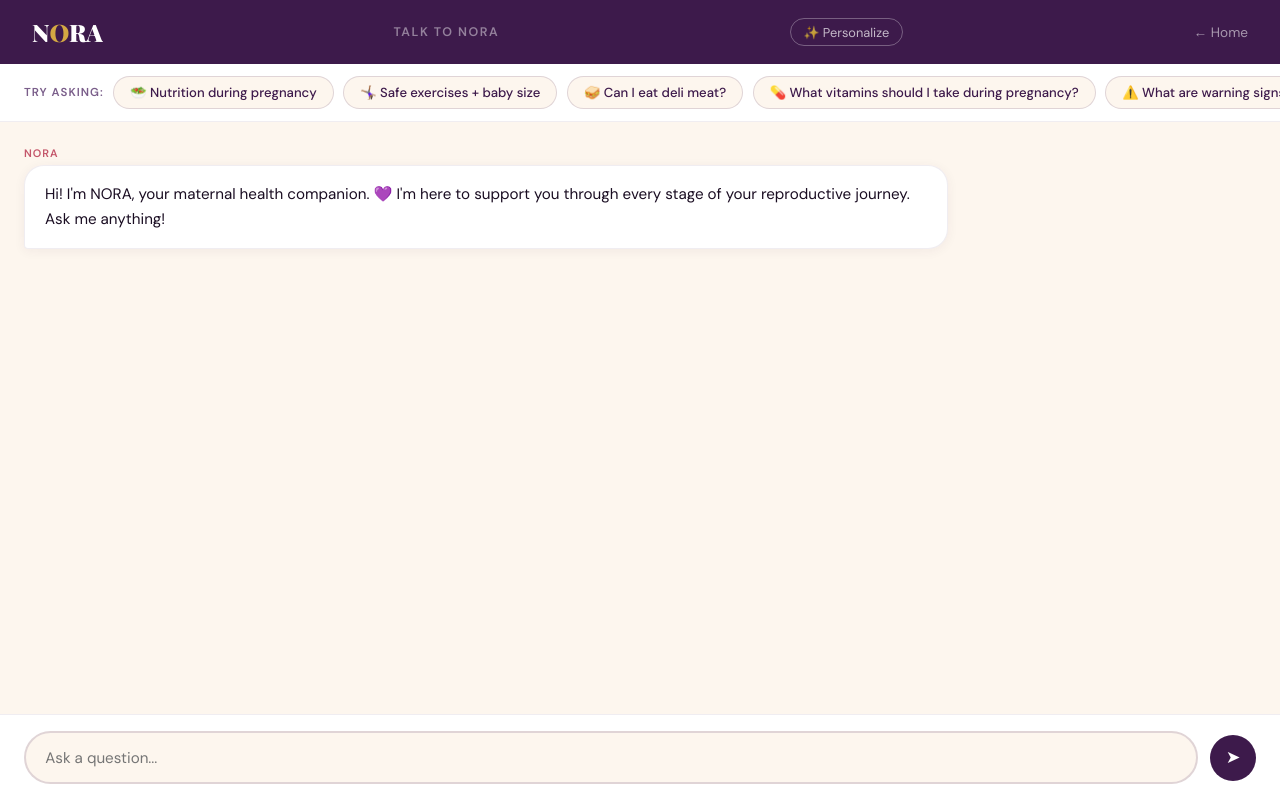
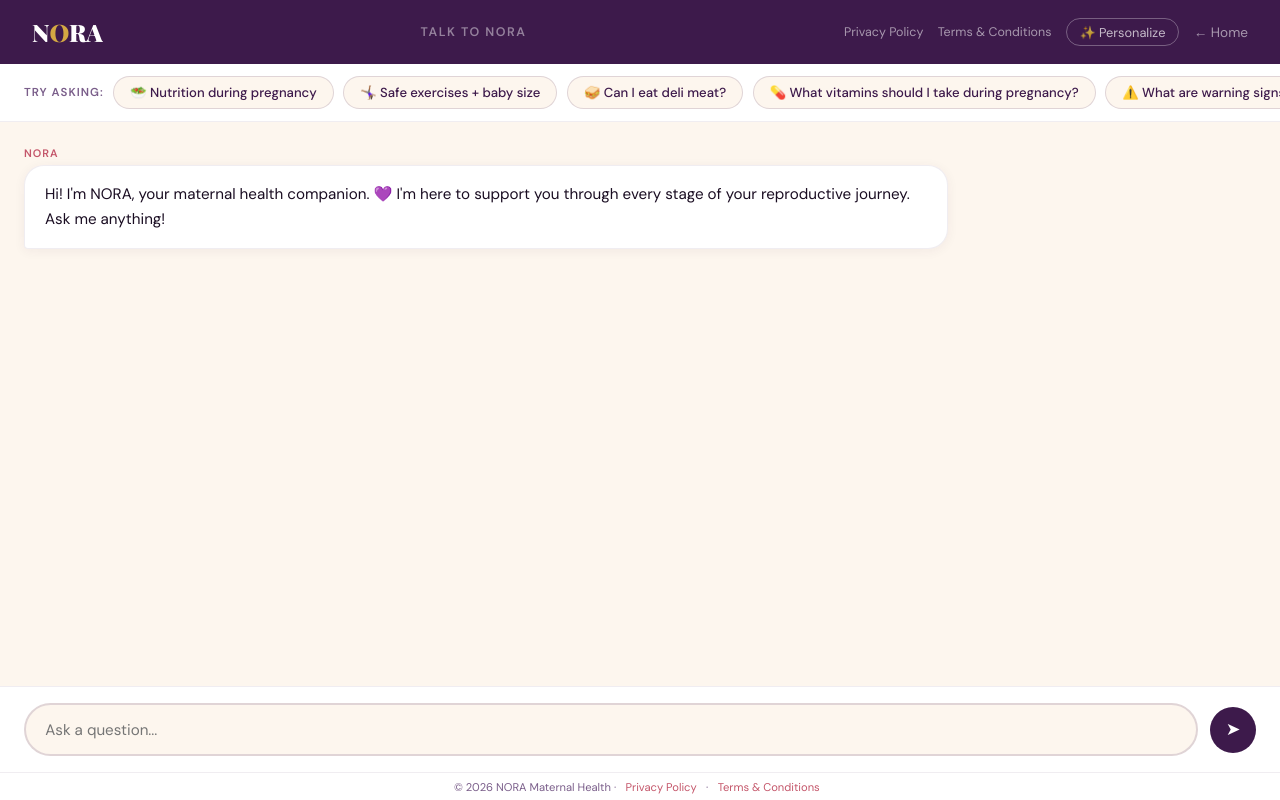
Before and after one commit to katsullivan58-rgb/Nora, a website: page public/demo.html in a window 1280 px wide. Drawn offline with nearby package versions, Linux system fonts and the light colour scheme; a web font is replaced by a local one.

Commit message:
perf: add terms and condition and privacy policy to demo page

```diff
--- a/public/demo.html
+++ b/public/demo.html
@@ -19,6 +19,9 @@
     .header-center { font-size: 0.78rem; font-weight: 600; letter-spacing: 1.5px; text-transform: uppercase; color: rgba(255,255,255,0.45); }
     .back-link { color: rgba(255,255,255,0.55); text-decoration: none; font-size: 0.85rem; }
     .back-link:hover { color: white; }
+    .header-links { display: flex; align-items: center; gap: 0.9rem; }
+    .header-legal-link { color: rgba(255,255,255,0.55); text-decoration: none; font-size: 0.78rem; }
+    .header-legal-link:hover { color: white; text-decoration: underline; }
     .suggested-bar { background: white; border-bottom: 1px solid rgba(61,26,75,0.08); padding: 0.75rem 1.5rem; display: flex; gap: 0.6rem; align-items: center; flex-shrink: 0; overflow-x: auto; }
     .suggested-label { font-size: 0.72rem; font-weight: 700; letter-spacing: 1px; text-transform: uppercase; color: var(--muted); white-space: nowrap; flex-shrink: 0; }
     .suggested-btn { background: var(--cream); border: 1.5px solid rgba(61,26,75,0.15); border-radius: 100px; padding: 0.45rem 1rem; font-family: 'DM Sans', sans-serif; font-size: 0.82rem; font-weight: 500; color: var(--plum); cursor: pointer; white-space: nowrap; transition: all 0.2s; flex-shrink: 0; }
@@ -42,9 +45,11 @@
     .sms-card-sub { font-size: 0.78rem; color: var(--muted); margin-bottom: 1rem; line-height: 1.5; }
     .sms-input { width: 100%; padding: 0.7rem 1rem; border: 1.5px solid rgba(61,26,75,0.15); border-radius: 0.65rem; font-family: 'DM Sans', sans-serif; font-size: 0.88rem; color: var(--text); background: var(--cream); outline: none; transition: border-color 0.2s; margin-bottom: 0.6rem; }
     .sms-input:focus { border-color: var(--rose); }
-    .consent-row { display: flex; align-items: flex-start; gap: 0.5rem; margin-bottom: 0.9rem; }
+    .consent-row { display: flex; align-items: flex-start; gap: 0.5rem; margin-bottom: 0.5rem; }
     .consent-row input[type="checkbox"] { margin-top: 2px; accent-color: var(--rose); flex-shrink: 0; }
     .consent-row label { font-size: 0.75rem; color: var(--muted); line-height: 1.4; }
+    .consent-links { font-size: 0.7rem; color: var(--muted); margin-bottom: 0.9rem; line-height: 1.4; }
+    .consent-links a { color: var(--rose); text-decoration: underline; }
     .text-me-btn { width: 100%; background: var(--rose); color: white; border: none; border-radius: 0.65rem; padding: 0.8rem; font-family: 'DM Sans', sans-serif; font-weight: 600; font-size: 0.9rem; cursor: pointer; transition: all 0.2s; }
     .text-me-btn:hover:not(:disabled) { background: var(--plum); }
     .text-me-btn:disabled { opacity: 0.5; cursor: not-allowed; }
@@ -55,13 +60,20 @@
     .send-btn { width: 46px; height: 46px; background: var(--plum); color: white; border: none; border-radius: 50%; font-size: 1.1rem; cursor: pointer; display: flex; align-items: center; justify-content: center; transition: all 0.2s; flex-shrink: 0; }
     .send-btn:hover:not(:disabled) { background: var(--rose); transform: scale(1.05); }
     .send-btn:disabled { opacity: 0.4; cursor: not-allowed; }
+    .page-footer-links { flex-shrink: 0; background: white; border-top: 1px solid rgba(61,26,75,0.08); padding: 0.4rem 1.5rem; text-align: center; font-size: 0.7rem; color: var(--muted); }
+    .page-footer-links a { color: var(--rose); text-decoration: none; margin: 0 0.4rem; }
+    .page-footer-links a:hover { text-decoration: underline; }
   </style>
 </head>
 <body>
   <header>
     <div class="logo">N<span>O</span>RA</div>
     <div class="header-center">Talk to NORA</div>
-    <a href="index.html" class="back-link">← Home</a>
+    <div class="header-links">
+      <a href="/privacy-policy.html" class="header-legal-link">Privacy Policy</a>
+      <a href="/terms-and-conditions.html" class="header-legal-link">Terms & Conditions</a>
+      <a href="index.html" class="back-link">← Home</a>
+    </div>
   </header>
 
   <div class="suggested-bar">
@@ -84,6 +96,10 @@
   <div class="input-bar">
     <input type="text" class="chat-input" id="chatInput" placeholder="Ask a question..." onkeydown="if(event.key==='Enter') sendMessage()" />
     <button class="send-btn" id="sendBtn" onclick="sendMessage()">➤</button>
+  </div>
+
+  <div class="page-footer-links">
+    © 2026 NORA Maternal Health · <a href="/privacy-policy.html">Privacy Policy</a> · <a href="/terms-and-conditions.html">Terms &amp; Conditions</a>
   </div>
 
   <script>
@@ -111,12 +127,12 @@
 
       // Show profile link in header if no profile set yet
       if (!noraUserId) {
-        const header = document.querySelector('header');
+        const headerLinks = document.querySelector('.header-links');
         const profileHint = document.createElement('a');
         profileHint.href = 'profile.html';
         profileHint.style.cssText = 'color:rgba(255,255,255,0.7);font-size:0.8rem;text-decoration:none;border:1px solid rgba(255,255,255,0.3);padding:0.3rem 0.8rem;border-radius:100px;';
         profileHint.textContent = '✨ Personalize';
-        header.insertBefore(profileHint, header.querySelector('.back-link'));
+        headerLinks.insertBefore(profileHint, headerLinks.querySelector('.back-link'));
       }
     });
 
@@ -195,6 +211,9 @@
             <input type="checkbox" id="smsConsent" />
             <label for="smsConsent">I agree to receive a one-time text message from NORA with this response. Message rates may apply.</label>
           </div>
+          <div class="consent-links">
+            By opting in, you agree to NORA's <a href="/privacy-policy.html" target="_blank" rel="noopener">Privacy Policy</a> and <a href="/terms-and-conditions.html" target="_blank" rel="noopener">Terms &amp; Conditions</a>.
+          </div>
           <button class="text-me-btn" id="sendSmsBtn" onclick="sendSms()">Text me this 💜</button>
         </div>`;
       chat.appendChild(wrapper);
```
